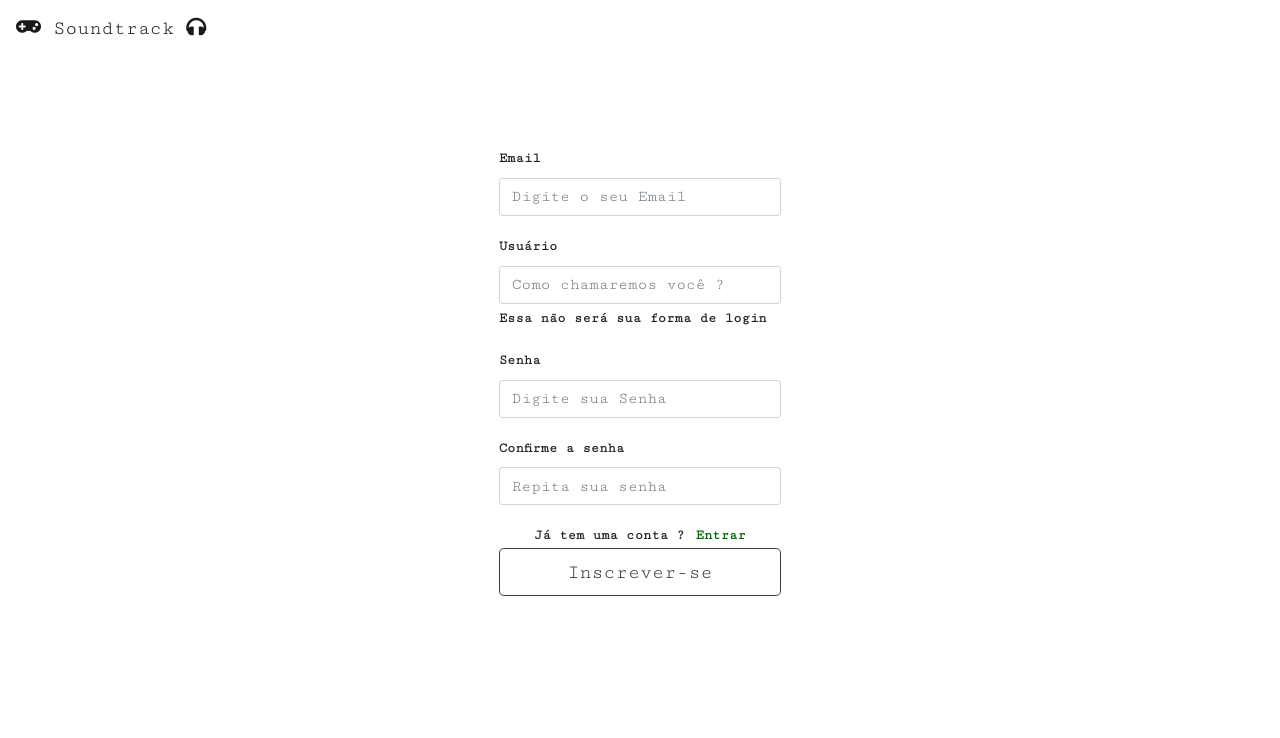
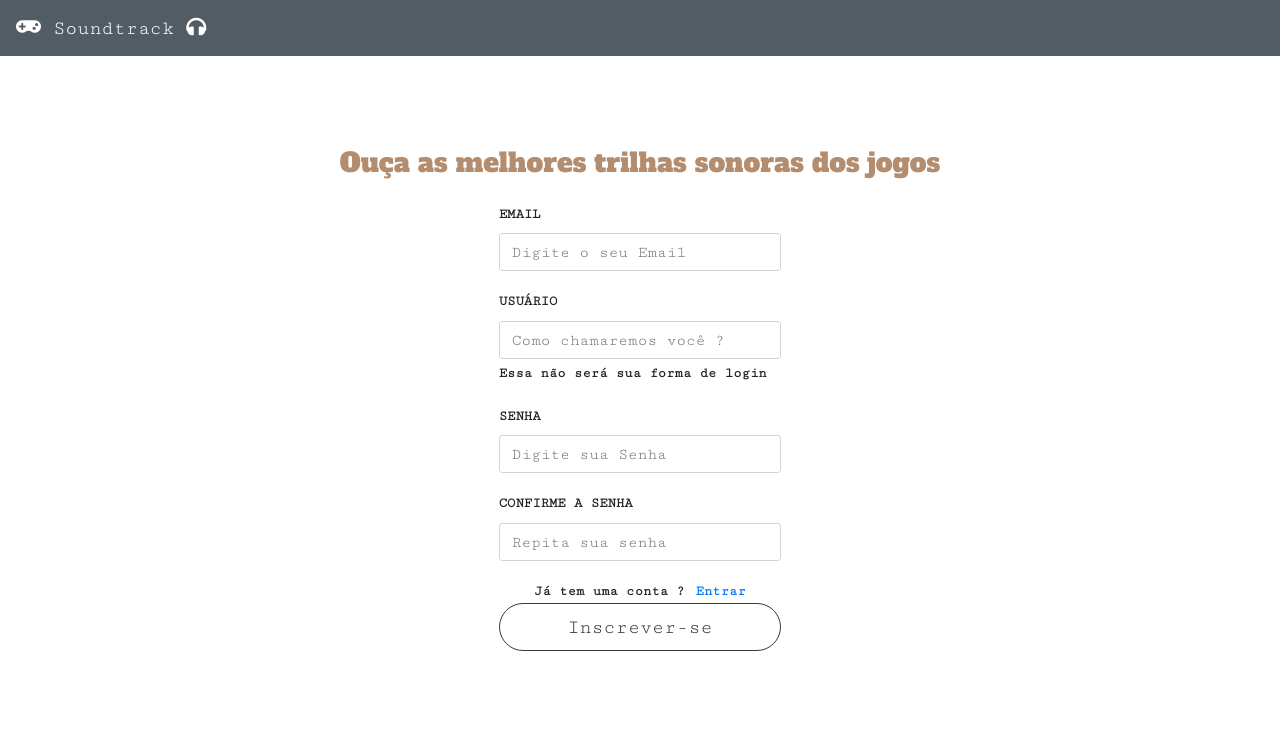
Before and after one commit to mstiago/ProjetoPw2, a PHP site: page / in a window 1280 px wide. Shown: the top 738 px of the page. Run offline with PHP 8.4, Linux system fonts and the light colour scheme; some libraries are stand-ins or nearby versions.

Commit message:
Finalizando a pagina cadastro

```diff
--- a/css/cadastro.css
+++ b/css/cadastro.css
@@ -1,29 +1,142 @@
 @import url('https://fonts.googleapis.com/css?family=Cutive+Mono');
+@import url('https://fonts.googleapis.com/css?family=Alfa+Slab+One');
 
-header{
-     font-family: 'Cutive Mono', monospace;
+header {
+    background: #525c65;
+    font-family: 'Cutive Mono', monospace;
 }
 
-.cadastro{
+.logo-cadastro a{
+    color: #fff !important;
+}
+
+.cadastro {
     font-size: 110%;
     font-family: 'Cutive Mono', monospace;
     padding: 5em;
 }
 
-.form-group input{
+.form-group input {
     border-radius: 0.2em;
 }
 
-.text-center a{
-    color: darkgreen;
-}
-
-label, .text-center small, .form-group small{
+label,
+.text-center small,
+.form-group small {
     font-size: 1.3ch;
     font-weight: bold;
 }
 
-form button{
+form button {
     background: #fff;
-    outline: 0;
+    border-radius: 2ch !important;
 }
+
+.col-md-3 label {
+    text-transform: uppercase;
+}
+
+.logo-cadastro a:hover {
+    font-weight: bold;
+
+    animation-name: arco-iris;
+    animation-duration: 30s;
+    animation-timing-function: linear;
+    animation-iteration-count: infinite;
+}
+
+.text-justify {
+    font-size: 150%;
+    font-family: 'Alfa Slab One', cursive;
+
+    animation-name: arco-iris;
+    animation-duration: 30s;
+    animation-timing-function: linear;
+    animation-iteration-count: infinite;
+}
+
+@keyframes arco-iris {
+    0% {
+        color: #d65c97;
+    }
+
+    5% {
+        color: #5cd666;
+    }
+
+    10% {
+        color: #a55cd6;
+    }
+
+    15.0% {
+        color: #5c7cd6;
+    }
+
+    20% {
+        color: #d65c7a;
+    }
+
+    25% {
+        color: #81d65c;
+    }
+
+    30.0% {
+        color: #835cd6;
+    }
+
+    35% {
+        color: #685cd6;
+    }
+
+    40% {
+        color: #5c9dd6;
+    }
+
+    45% {
+        color: #5cd670;
+    }
+
+    50% {
+        color: #d6625c;
+    }
+
+    55.0% {
+        color: #d6835c;
+    }
+
+    60.0% {
+        color: #d6605c;
+    }
+
+    65% {
+        color: #be5cd6;
+    }
+
+    70% {
+        color: #5c8dd6;
+    }
+
+    75% {
+        color: #95d65c;
+    }
+
+    80% {
+        color: #d69d5c;
+    }
+
+    85.0% {
+        color: #d65c81;
+    }
+
+    90% {
+        color: #5cd666;
+    }
+
+    95% {
+        color: #d67e5c;
+    }
+
+    100% {
+        color: #64d65c;
+    }
+}
--- a/index.php
+++ b/index.php
@@ -14,22 +14,29 @@
 
     <link rel="stylesheet" href="https://use.fontawesome.com/releases/v5.8.1/css/all.css" integrity="sha384-50oBUHEmvpQ+1lW4y57PTFmhCaXp0ML5d60M1M7uH2+nqUivzIebhndOJK28anvf" crossorigin="anonymous">
 
-    <title>Olá, mundo!</title>
+    <title>Soundtrack || Inscrever-se</title>
 </head>
 
 <header>
     <nav class="navbar navbar-light">
-        <a class="navbar-brand" href="#">
-            <i class="fas fa-gamepad"></i>
-            Soundtrack
-            <i class="fas fa-headphones"></i>
-        </a>
+        <div class="logo-cadastro">
+            <a class="navbar-brand" href="#">
+                <i class="fas fa-gamepad"></i>
+                Soundtrack
+                <i class="fas fa-headphones"></i>
+            </a>
+        </div>
     </nav>
 </header>
 
 <body>
 
     <div class="container-fluid cadastro">
+
+            <div class="d-flex justify-content-center">
+                <p class="text-justify">Ouça as melhores trilhas sonoras dos jogos</p>
+            </div>
+
         <form class="d-flex justify-content-center">
 
             <div class="col-md-3">
```
